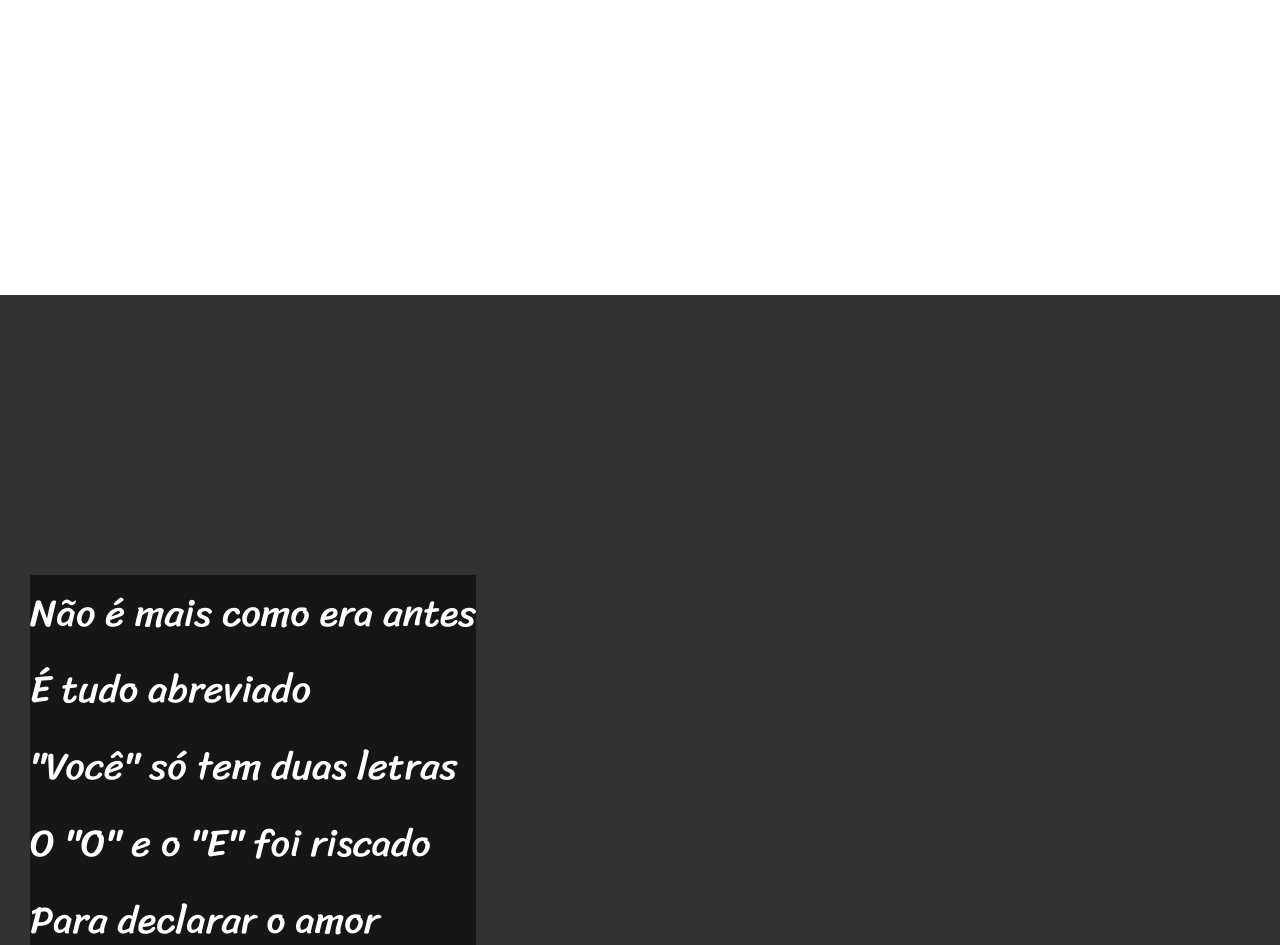
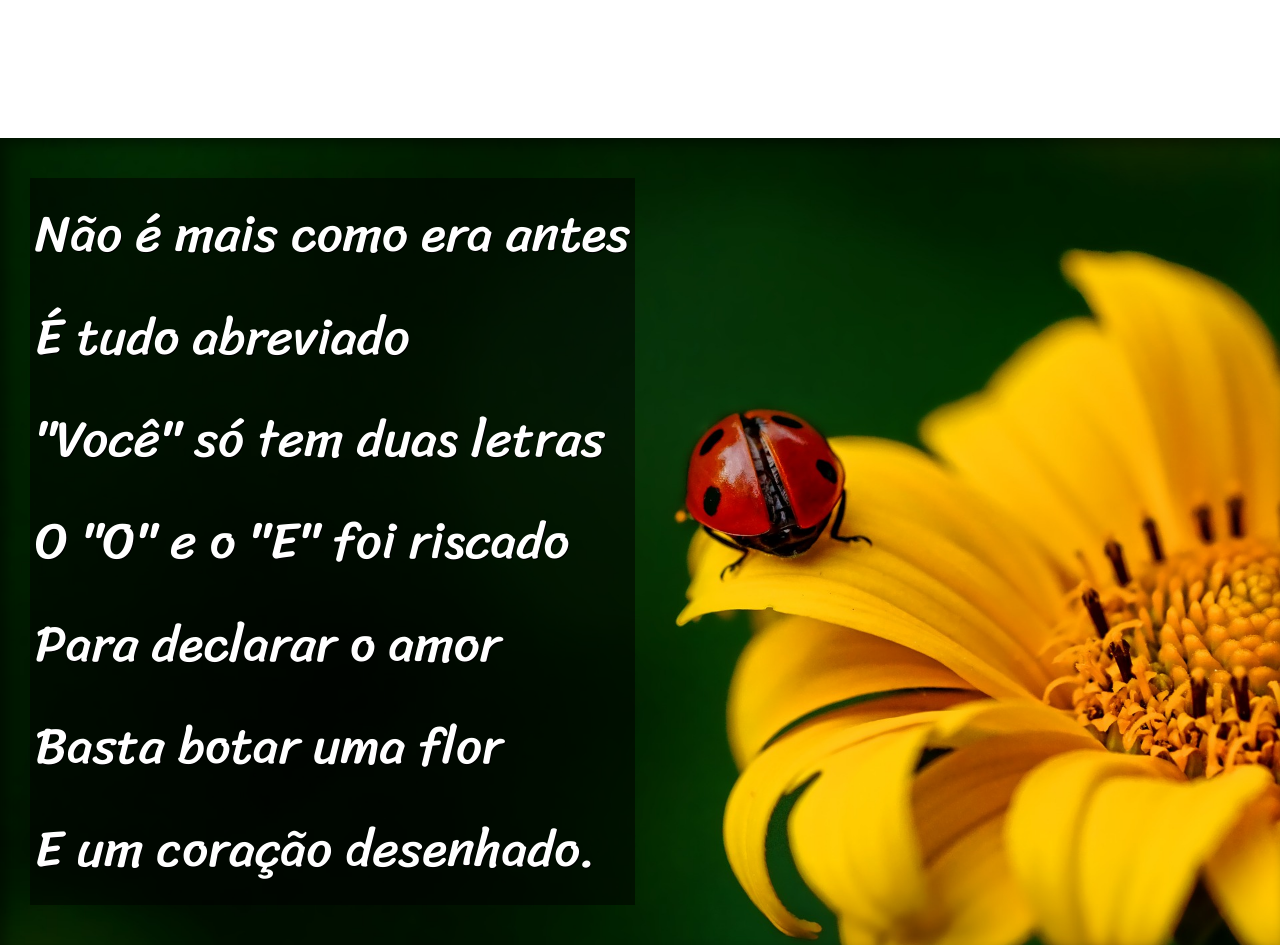
Before and after one commit to MateusMleite/html-css, a plain HTML site: page minhas atividades/d012/cordel.html in a window 1280 px wide. Shown: the part 1020-1965 px from the top of the page. Drawn offline with Linux system fonts and the light colour scheme.

Commit message:
atualizei as imagens

```diff
--- a/minhas atividades/d012/cordel.html
+++ b/minhas atividades/d012/cordel.html
@@ -30,7 +30,7 @@
         </p>
     </section>
 
-    <section class="imagem">
+    <section class="imagem" id="img01">
         <p>
             Não é mais como era antes <br>
             É tudo abreviado <br>
@@ -64,7 +64,7 @@
         </p>.
     </section>
 
-    <section class="imagem">
+    <section class="imagem" id="img02">
         <p>
             Tenho saudade das cartas <br>
             Escritas com a própria mão <br>
--- a/minhas atividades/d012/estilo/style.css
+++ b/minhas atividades/d012/estilo/style.css
@@ -31,7 +31,7 @@ header > h1 {
     padding-top: 50px;
     font-variant: small-caps;
     font-family: var(--fonte2);
-    font-size: 7vw;
+    font-size: 10vw;
 }
 
 header > p {
@@ -50,11 +50,15 @@ header a:hover, footer a:hover {
 
 section {
     padding-left: 30px;
-    padding-top: 35vh;
-    padding-bottom: 35vh;
+    padding-top: 5vh;
+    padding-bottom: 5vh;
     line-height: 2em;
     font-family: var(--fonte3);
-    font-size: 3vw;
+    font-size: 4vw;
+}
+
+section > p {
+    padding-bottom: 2em;
 }
 
 section.normal {
@@ -65,11 +69,25 @@ section.normal {
 section.imagem {
     background-color: rgb(50, 50, 50);
     color: white;
+    box-shadow: inset 6px 6px 13px 0px rgba(0, 0, 0, 0.445);
+    background-size: cover;
+    background-attachment: fixed;
 }
 
 section.imagem > p {
-    background-color: rgba(0, 0, 0, 0.549);
+    background-color: rgba(0, 0, 0, 0.513);
     display: inline-block;
+    text-shadow: 1px 1px 0px black;
+    padding: 5px;
+}
+
+section#img01 {
+    background-image: url('../imagens/background001.jpg');
+    background-position: right center;
+}
+
+section#img02 {
+    background-image: url('../imagens/background002.jpg');
 }
 
 footer {
```
